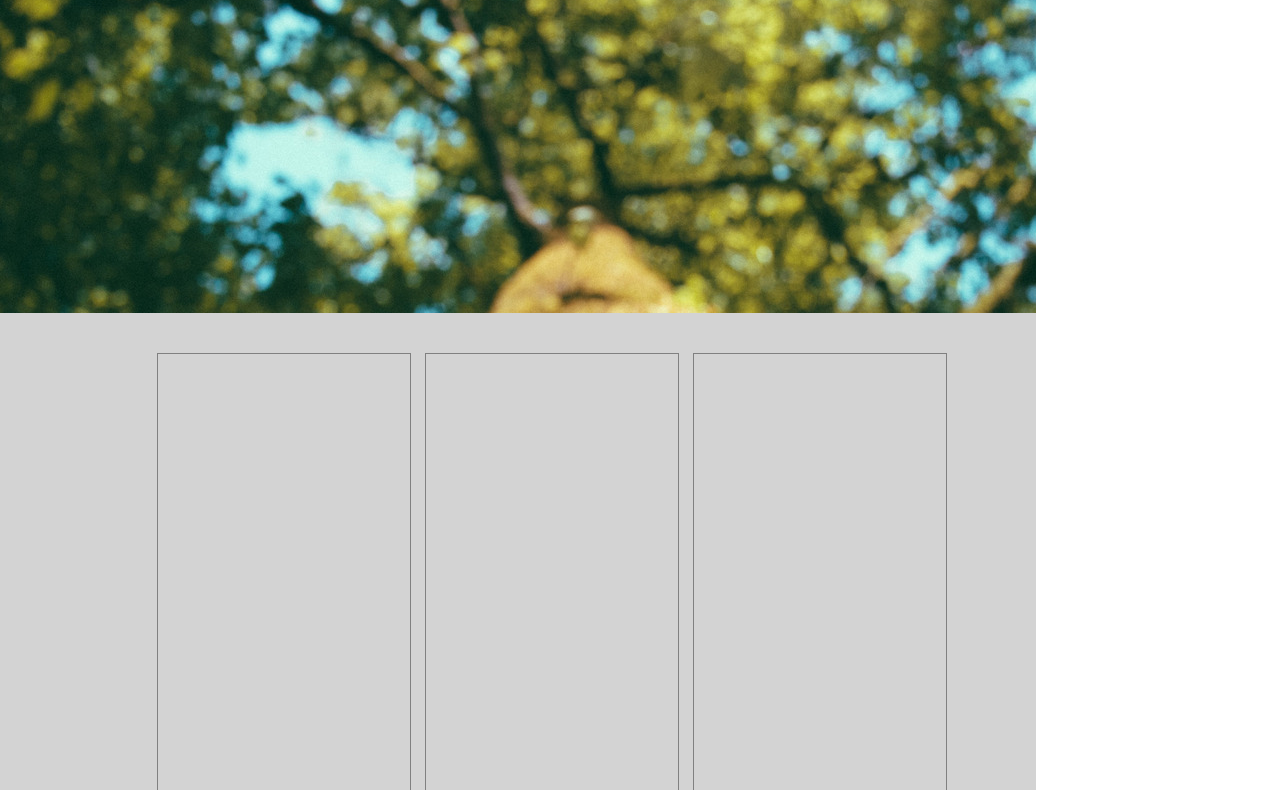
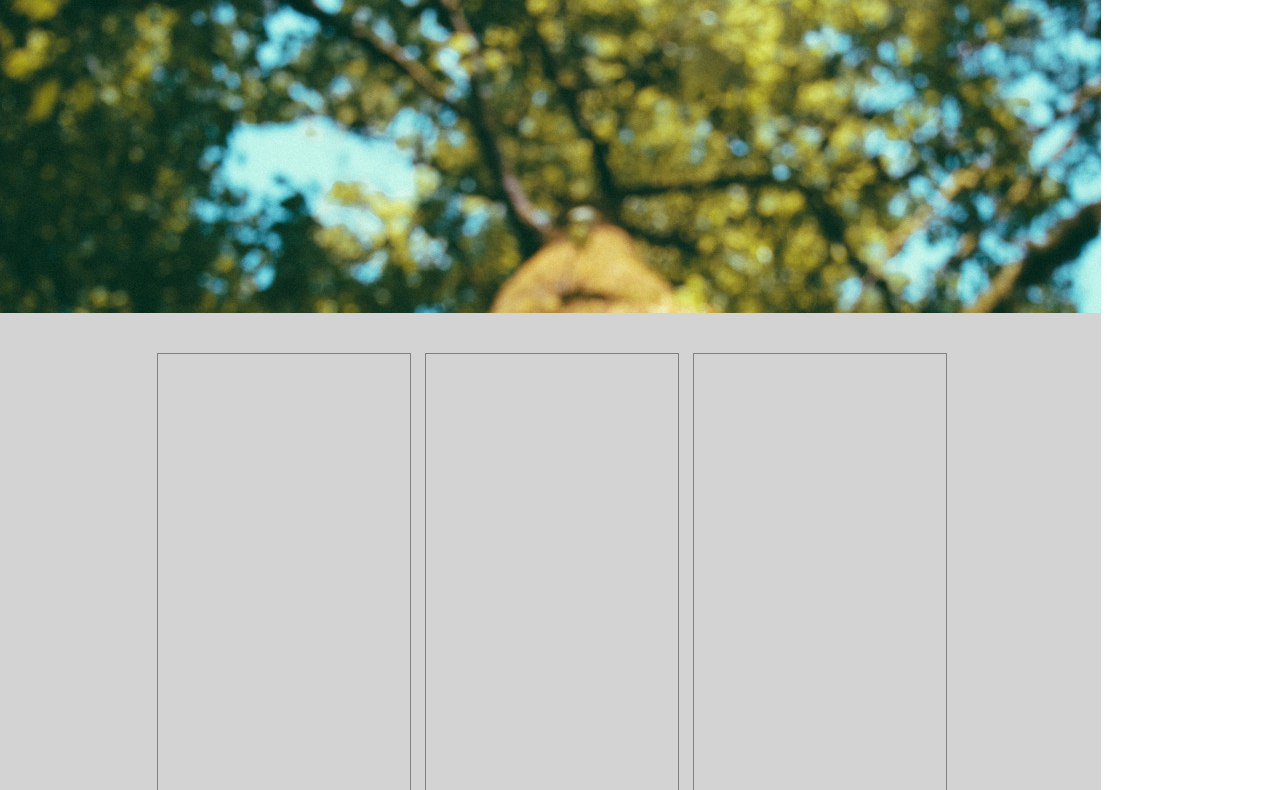
Before and after one commit to jsatlien/Img2html-css-normalmode, a plain HTML site: page index.html in a window 1280 px wide. Shown: the part 33-823 px from the top of the page. Drawn offline with Linux system fonts and the light colour scheme.

Commit message:
righthand margin fixed.

```diff
--- a/index.html
+++ b/index.html
@@ -15,11 +15,13 @@
     </nav>
     <div class="Background">
       <img src="normal-mode/assets/background.jpg"/>
+      <span>Simple Pricing. Try before you buy.</span>
     </div>
     <div class="optionscontainer">
       <ul class="planpackages">
         <li class="option">
           <div class="personal"></div>
+
         </li>
         <li class="option">
           <div class="smallbusiness"></div>
--- a/style.css
+++ b/style.css
@@ -4,7 +4,7 @@
 
 .Background {
   overflow: hidden;
-  width: 80.95%;
+  width: 1101px;
   height: 328px;
 }
 .Background img {
@@ -23,7 +23,7 @@
 }
 
 .optionscontainer {
-  width: 80.95%;
+  width: 1101px;
   height: 550px;
   background-color: lightgrey;
   margin: 0px;
```
